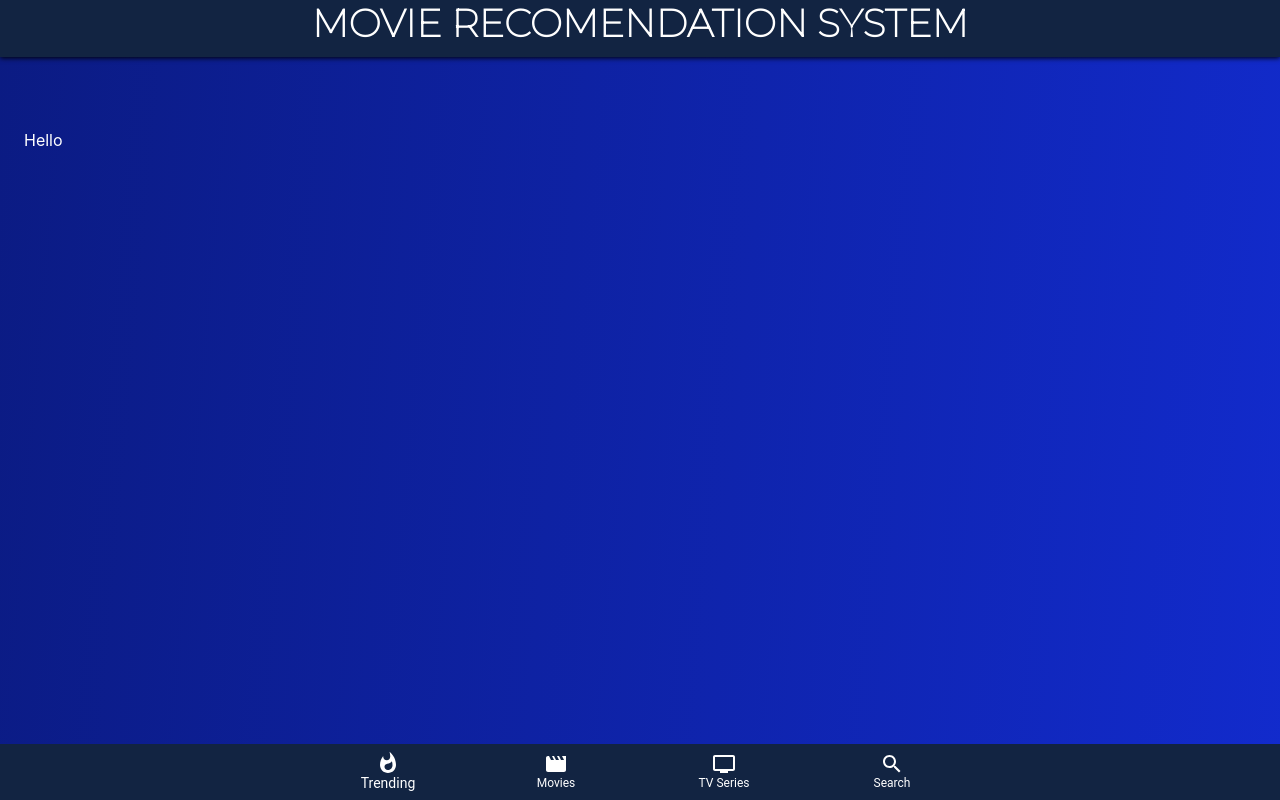
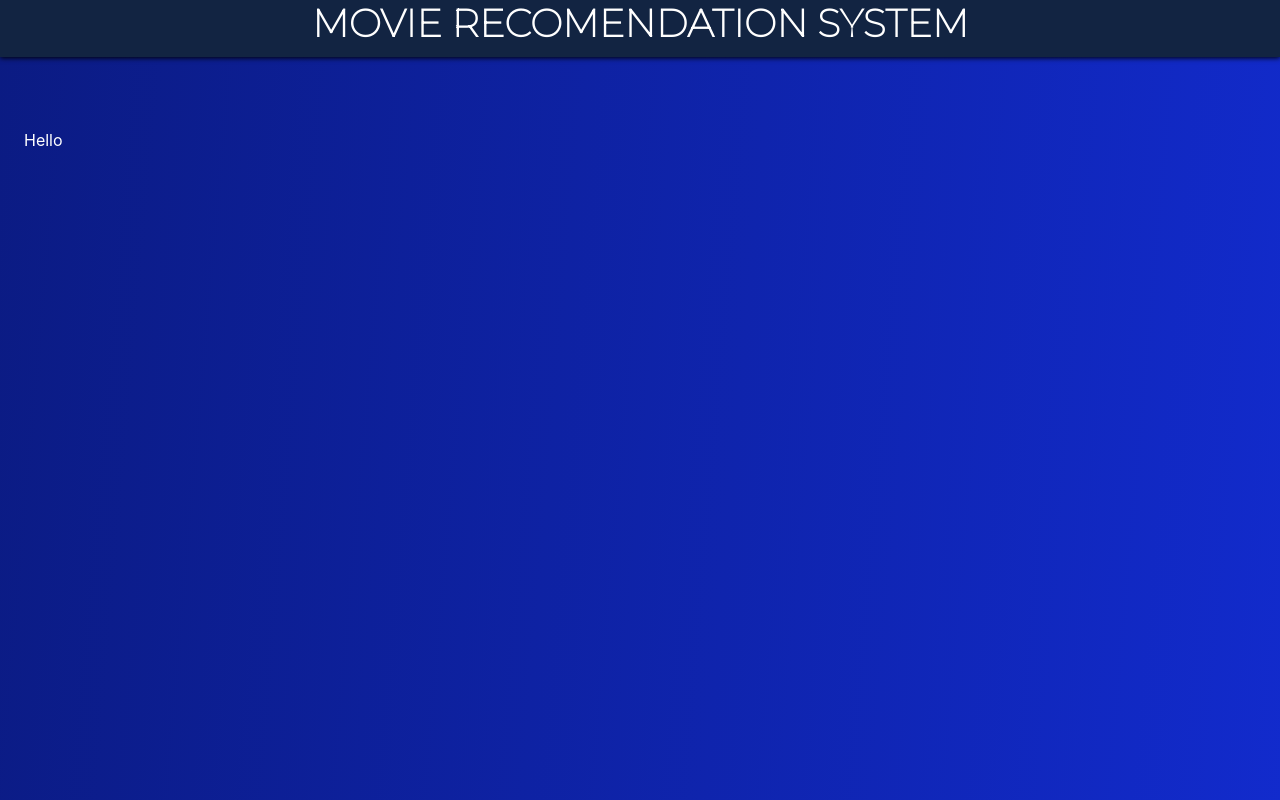
Before and after one commit to SummerProject2020-21/MovieRecomendationSystem, a React (Create React App) app: page / in a window 1280 px wide. Shown: the top 800 px of the page. Built offline with nearby package versions, Linux system fonts and the light colour scheme.

Commit message:
animation added

```diff
--- a/package.json
+++ b/package.json
@@ -11,6 +11,7 @@
     "react": "^17.0.2",
     "react-alice-carousel": "^2.5.1",
     "react-dom": "^17.0.2",
+    "react-reveal": "^1.2.2",
     "react-router-dom": "^5.2.0",
     "react-scripts": "4.0.3",
     "web-vitals": "^1.0.1"
--- a/src/components/Header/Header.js
+++ b/src/components/Header/Header.js
@@ -1,9 +1,9 @@
 import "./Header.css";
-
+import Zoom from "react-reveal/Zoom";
 const Header = () => {
   return (
     <span onClick={() => window.scroll(0, 0)} className="header">
-      Movie Recomendation System
+      <Zoom>Movie Recomendation System</Zoom>
     </span>
   );
 };
--- a/src/components/MainNav.js
+++ b/src/components/MainNav.js
@@ -7,7 +7,7 @@ import MovieIcon from "@material-ui/icons/Movie";
 import SearchIcon from "@material-ui/icons/Search";
 import WhatshotIcon from "@material-ui/icons/Whatshot";
 import { useHistory } from "react-router-dom";
-
+import Fade from "react-reveal/Fade";
 const useStyles = makeStyles({
   root: {
     width: "100%",
@@ -36,6 +36,7 @@ export default function SimpleBottomNavigation() {
   }, [value, history]);
 
   return (
+    <Fade>
       <BottomNavigation
         value={value}
         onChange={(event, newValue) => {
@@ -54,16 +55,19 @@ export default function SimpleBottomNavigation() {
           label="Movies"
           icon={<MovieIcon />}
         />
+
         <BottomNavigationAction
           style={{ color: "white" }}
           label="TV Series"
           icon={<TvIcon />}
         />
+
         <BottomNavigationAction
           style={{ color: "white" }}
           label="Search"
           icon={<SearchIcon />}
         />
       </BottomNavigation>
+    </Fade>
   );
 }
```
Also changed, not shown: 1 other file (tests, documents, lock files or other folders). Lines whose indentation alone changed are shown as unchanged.
